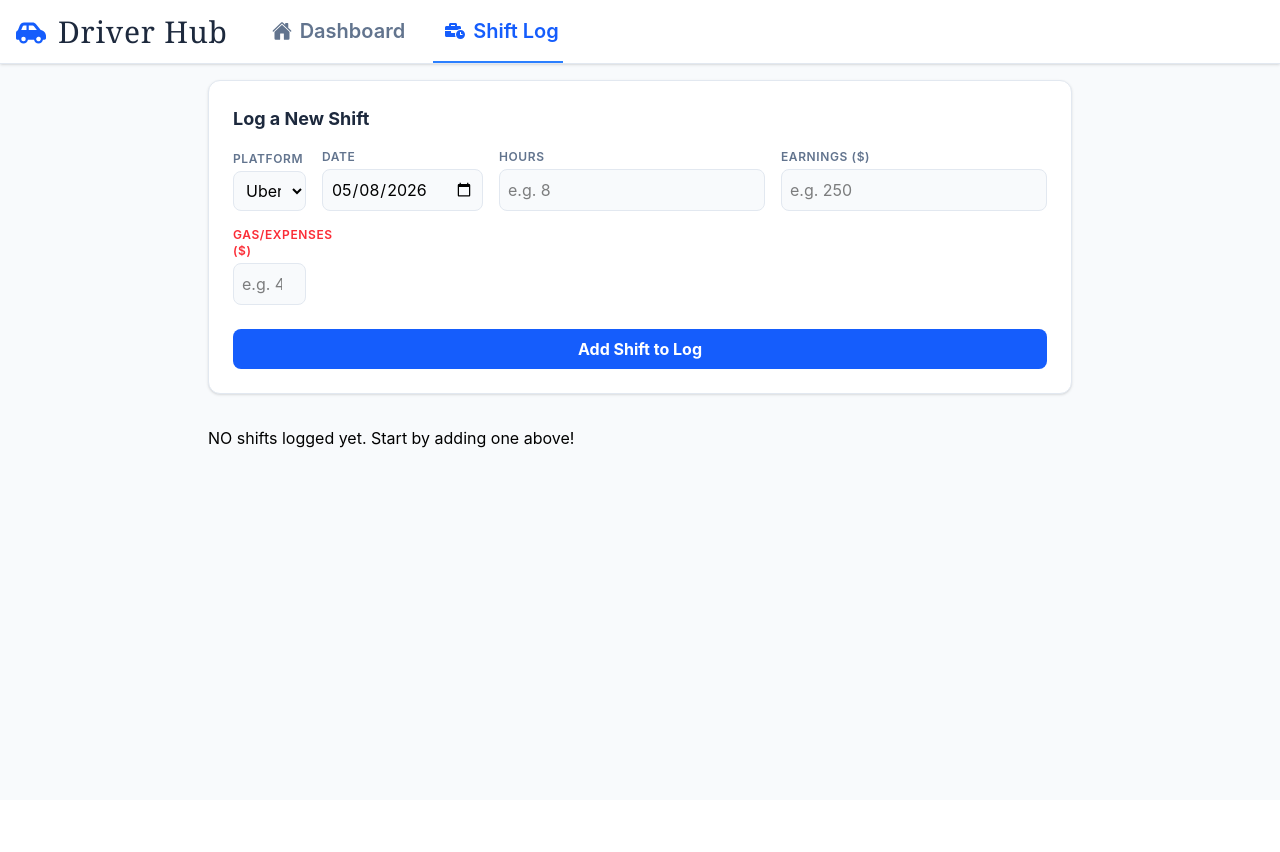
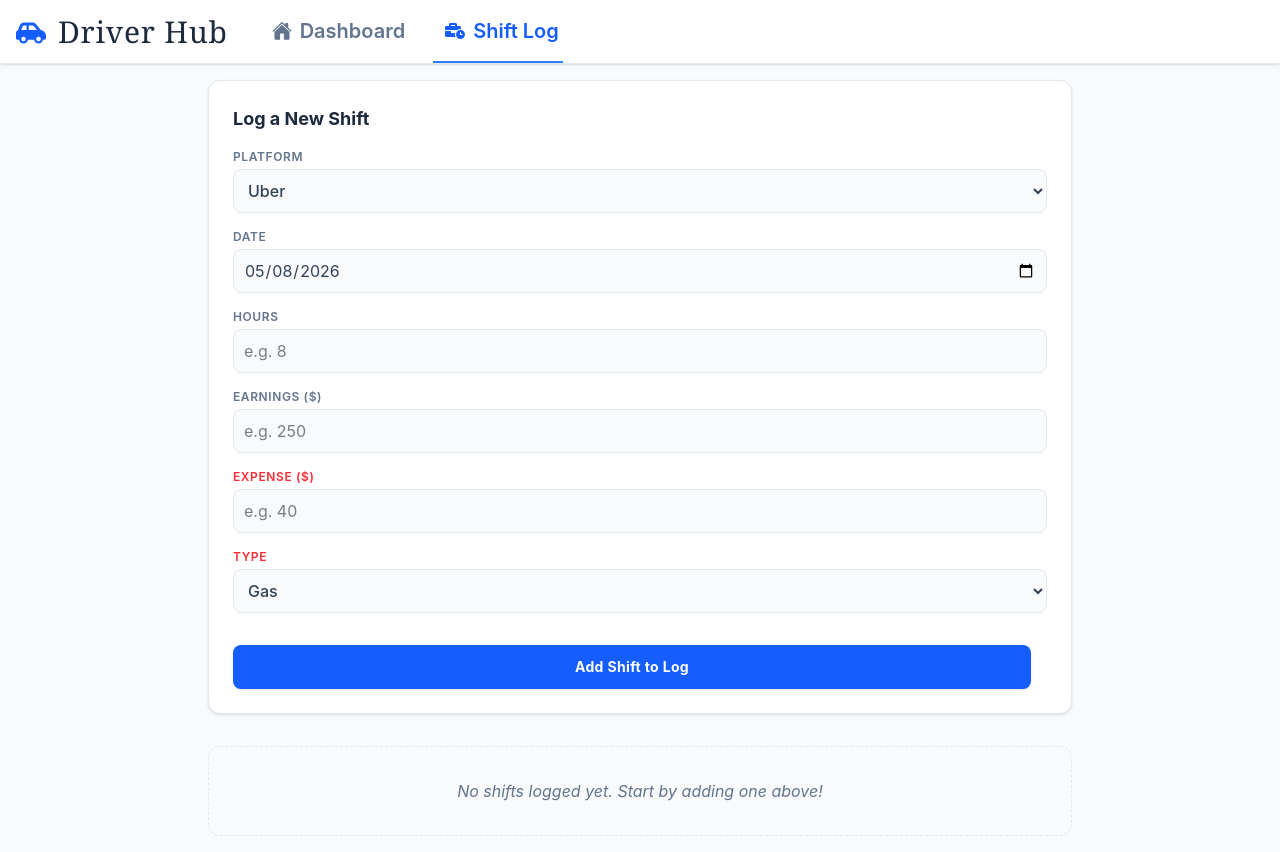
Before and after one commit to Hafiz6092/driver-hub, a React (Vite) app: page / in a window 1280 px wide. Both pictures are taken after a click on the button "Shift Log". Before the commit the page ends 800 px from the top, so only its background shows below. Built offline with nearby package versions, Linux system fonts and the light colour scheme.

Commit message:
bug fixes

```diff
--- a/src/components/ShiftForm.jsx
+++ b/src/components/ShiftForm.jsx
@@ -8,6 +8,8 @@ const ShiftForm = ({onAddShift}) => {
     const [earnings, setEarnings] = useState('');
     const [date, setDate] = useState(new Date().toISOString().split('T')[0]);
     const [expenses, setExpenses] = useState('');
+    const [expenseType, setExpenseType] = useState('Gas');
+    const [error, setError] = useState('');
 
 
     //this function runs when the user clicks the "add shift" button
@@ -16,7 +18,13 @@ const ShiftForm = ({onAddShift}) => {
         e.preventDefault();
 
         //simple check: is hours or earnings are missing, show an alert and stop
-        if(!hours || !earnings) return alert("Please fill in all fields");
+        if(!hours || !earnings){
+            setError('Please fill out all details before logging your shift.')
+            return
+        }
+
+        //clear any previous error if the input if now valid
+        setError('');
 
         //we create a new object using our current state variables
         const newShift = {
@@ -28,93 +36,123 @@ const ShiftForm = ({onAddShift}) => {
             earnings: Number(earnings),
             //auto generate today's date;
             //date: new Date().toLocaleDateString()
+            expenseDetails:{
+                amount: Number(expenses || 0),
+                type: expenseType
+            },
             expenses: Number(expenses || 0),
             date: date
 
         };
-        console.log("Adding Shift:", newShift)
+        console.log("Adding Shift with categorized expenses:", newShift)
         //call the function passed from app.jsx to "lift" the data back up to parent
         onAddShift(newShift);
 
         //reset the inputs to empty strings after the form is submitted
-        setHours(' ');
-        setEarnings(' ');
+        setHours('');
+        setEarnings('');
+        setExpenses('');
+        setExpenseType('');
 
     };
     //the 'return' block is what actually renders on the screen/shows on the screen
     return (
-        <form onSubmit={handleSubmit} className="bg-white p-6 rounded-xl shadow-sm border border-slate-200 mb-8">
+        <form onSubmit={handleSubmit} className="bg-white p-6 rounded-xl shadow-sm border border-slate-200 mb-8 w-full max-w-5xl mx-auto">
           <h3 className="text-lg font-bold text-slate-800 mb-4">Log a New Shift</h3>
 
-          <div className="grid grid-cols-1 md:grid-cols-4 gap-4 items-end">
-            {/* Platform */}
-            <div className="flex flex-col space-y-1">
+          {/* Container: 1 column on mobile, 12 fractional columns on desktop for ultimate sizing control */}
+          <div className="grid grid-cols-1 md:grid-cols-12 gap-4 items-end">
+
+            {/* 1. Platform Selector (Takes up 2 columns out of 12) */}
+            <div className="flex flex-col space-y-1 md:col-span-2">
               <label className="text-xs font-semibold text-slate-500 uppercase tracking-wider">Platform</label>
               <select
                 value={platform}
                 onChange={(e) => setPlatform(e.target.value)}
-                className="bg-slate-50 border border-slate-200 rounded-lg p-2 focus:ring-2 focus:ring-blue-500 outline-none"
+                className="w-full bg-slate-50 border border-slate-200 rounded-lg p-2.5 focus:ring-2 focus:ring-blue-500 outline-none font-medium text-slate-700 h-11"
               >
                 <option value="Uber">Uber</option>
                 <option value="Lyft">Lyft</option>
               </select>
             </div>
 
-            {/* Date */}
-            <div className="flex flex-col space-y-1">
+            {/* 2. Date Input (Takes up 2 columns out of 12) */}
+            <div className="flex flex-col space-y-1 md:col-span-2">
               <label className="text-xs font-semibold text-slate-500 uppercase tracking-wider">Date</label>
               <input
                 type="date"
                 value={date}
                 onChange={(e) => setDate(e.target.value)}
-                className="bg-slate-50 border border-slate-200 rounded-lg p-2 focus:ring-2 focus:ring-blue-500 outline-none"
+                className="w-full bg-slate-50 border border-slate-200 rounded-lg p-2.5 focus:ring-2 focus:ring-blue-500 outline-none text-slate-700 h-11"
               />
             </div>
 
-            {/* Hours */}
-            <div className="flex flex-col space-y-1">
+            {/* 3. Hours Input (Takes up 2 columns out of 12) */}
+            <div className="flex flex-col space-y-1 md:col-span-2">
               <label className="text-xs font-semibold text-slate-500 uppercase tracking-wider">Hours</label>
               <input
                 type="number"
                 value={hours}
                 onChange={(e) => setHours(e.target.value)}
                 placeholder="e.g. 8"
-                className="bg-slate-50 border border-slate-200 rounded-lg p-2 focus:ring-2 focus:ring-blue-500 outline-none"
+                className="w-full bg-slate-50 border border-slate-200 rounded-lg p-2.5 focus:ring-2 focus:ring-blue-500 outline-none h-11"
               />
             </div>
 
-            {/* Earnings */}
-            <div className="flex flex-col space-y-1">
+            {/* 4. Earnings Input (Takes up 2 columns out of 12) */}
+            <div className="flex flex-col space-y-1 md:col-span-2">
               <label className="text-xs font-semibold text-slate-500 uppercase tracking-wider">Earnings ($)</label>
               <input
                 type="number"
                 value={earnings}
                 onChange={(e) => setEarnings(e.target.value)}
                 placeholder="e.g. 250"
-                className="bg-slate-50 border border-slate-200 rounded-lg p-2 focus:ring-2 focus:ring-blue-500 outline-none"
+                className="w-full bg-slate-50 border border-slate-200 rounded-lg p-2.5 focus:ring-2 focus:ring-blue-500 outline-none h-11"
               />
             </div>
-            <div className="flex flex-col space-y-1">
-                <label className="text-xs font-semibold text-red-500 uppercase tracking-wider"> Gas/Expenses ($)</label>
+
+            {/* 5. Expense Numeric Input (Takes up 2 columns out of 12) */}
+            <div className="flex flex-col space-y-1 md:col-span-2">
+                <label className="text-xs font-semibold text-red-500 uppercase tracking-wider">Expense ($)</label>
                 <input
-                type = "number"
-                value={expenses}
-                onChange = {(e) => setExpenses(e.target.value)}
-                placeholder = "e.g. 40"
-                className="bg-slate-50 border border-slate-200 rounded-lg p-2 focus:ring-2 focus:ring-red-400 outline-none"
+                    type="number"
+                    value={expenses}
+                    onChange={(e) => setExpenses(e.target.value)}
+                    placeholder="e.g. 40"
+                    className="w-full bg-slate-50 border border-slate-200 rounded-lg p-2.5 focus:ring-2 focus:ring-red-400 outline-none h-11"
                 />
-
             </div>
 
-            {/* Submit Button - Spans full width on small screens */}
+            {/* 6. Expense Dropdown Category Type (Takes up 2 columns out of 12) */}
+            <div className="flex flex-col space-y-1 md:col-span-2">
+              <label className="text-xs font-semibold text-red-500 uppercase tracking-wider">Type</label>
+              <select
+                value={expenseType}
+                onChange={(e) => setExpenseType(e.target.value)}
+                className="w-full bg-slate-50 border border-slate-200 rounded-lg p-2.5 focus:ring-2 focus:ring-red-400 outline-none font-medium text-slate-700 h-11"
+              >
+                <option value="Gas"> Gas</option>
+                <option value="Tolls"> Tolls</option>
+                <option value="Other"> Other</option>
+              </select>
+            </div>
+
+            {error &&(
+                <div className="col-span-1 md:col-span-12 mt-2 bg-red-50 border border-red-200 rounded-lg p-3 flex items-center space-x-2 text-red-700 font-medium text-sm animate-fade-in">
+                    <span></span>
+                    <span>{error}</span>
+                </div>
+            )}
+
+            {/* Submit Button - Spans full width across all 12 grid blocks at the bottom */}
             <button
               type="submit"
-              className="md:col-span-4 bg-blue-600 hover:bg-blue-700 text-white font-bold py-2 px-4 rounded-lg transition-colors mt-2"
+              className="col-span-1 md:col-span-12 bg-blue-600 hover:bg-blue-700 text-white font-bold py-3 px-4 rounded-lg transition-colors mt-4 text-sm tracking-wide shadow-sm"
             >
               Add Shift to Log
             </button>
           </div>
         </form>
-      );
+    );
     };
 export default ShiftForm;
--- a/src/components/ShiftList.jsx
+++ b/src/components/ShiftList.jsx
@@ -5,18 +5,26 @@ const ShiftList = ({ shifts, onDelete}) => {
 
     // if there are no shifts, show a friendly message instead of an empty screen
     if(shifts.length === 0){
-        return <p> NO shifts logged yet. Start by adding one above!</p>
+        return (
+            <div className="bg-slate-50 border border-dashed border-slate-200 p-8 rounded-xl text-center">
+                <p className="text-slate-500 italic">No shifts logged yet. Start by adding one above! </p>
+            </div>
+        )
     }
 
     return (
         <div className="space-y-4">
           <h3 className="text-lg font-bold text-slate-800">Recent History</h3>
 
-          {shifts.length === 0 ? (
-            <p className="text-slate-500 italic">No shifts logged yet...</p>
-          ) : (
-            shifts.map((shift) => (
-              <div key={shift.id} className="bg-white p-4 rounded-xl border border-slate-200 shadow-sm flex justify-between items-center hover:border-blue-300 transition-colors">
+          {shifts.map((shift) => {
+              // Extract values safely, using fallback direct variables for older data compatibility
+              const expenseAmount = shift.expenseDetails ? shift.expenseDetails.amount : (shift.expenses || 0);
+              const expenseCategory = shift.expenseDetails ? shift.expenseDetails.type : 'Gas';
+
+              return (
+                <div key={shift.id} className="bg-white p-4 rounded-xl border border-slate-200 shadow-sm flex flex-col md:flex-row justify-between items-start md:items-center hover:border-blue-300 transition-colors gap-4">
+
+                  {/* Left Side: Badge and Metadata */}
                   <div className="flex items-center space-x-4">
                     {/* Platform Badge */}
                     <div className={`w-12 h-12 rounded-full flex items-center justify-center text-white font-bold text-xs ${
@@ -31,23 +39,38 @@ const ShiftList = ({ shifts, onDelete}) => {
                     </div>
                   </div>
 
-                <div className="flex items-center space-x-6">
+                  {/* Right Side: Financial Readouts and Actions */}
+                  <div className="flex items-center justify-between md:justify-end w-full md:w-auto space-x-6 border-t md:border-t-0 border-slate-100 pt-3 md:pt-0">
+
+                    {/* Earnings Readout */}
                     <div className="text-right">
-                    <p className="text-green-600 font-bold text-lg">${shift.earnings}</p>
+                      <p className="text-green-600 font-bold text-lg">${shift.earnings.toLocaleString()}</p>
                       <p className="text-slate-400 text-xs">${(shift.earnings / shift.hours).toFixed(2)}/hr</p>
                     </div>
 
+                    {/* NEW: Explicitly formatted Categorized Expense Column */}
+                    <div className="text-right border-l border-slate-200 pl-6">
+                      <p className="text-red-500 font-semibold text-base">
+                        {expenseAmount > 0 ? `-$${expenseAmount.toLocaleString()}` : '$0'}
+                      </p>
+                      <p className="text-slate-400 text-xs">
+                        {expenseAmount > 0 ? `${expenseCategory === 'Gas' ? '⛽' : '🛣️'} ${expenseCategory}` : 'No Costs'}
+                      </p>
+                    </div>
+
+                    {/* Trash Container Button */}
                     <button
                       onClick={() => onDelete(shift.id)}
-                    className="p-2 text-xl text-black-300 hover:text-red-500 transition-colors"
+                      className="p-2 text-slate-400 hover:text-red-500 transition-colors ml-2"
                       title="Delete Shift"
-                  ><FaTrashAlt />
-
+                    >
+                      <FaTrashAlt className="text-lg" />
                     </button>
                   </div>
+
                 </div>
-            ))
-          )}
+              );
+          })}
         </div>
     );
 }
```
Also changed, not shown: src/components/EarningsSummary.jsx (+21 -2 lines), src/utils/analytics.js (+15 -0 lines). Lines whose indentation alone changed are shown as unchanged.
